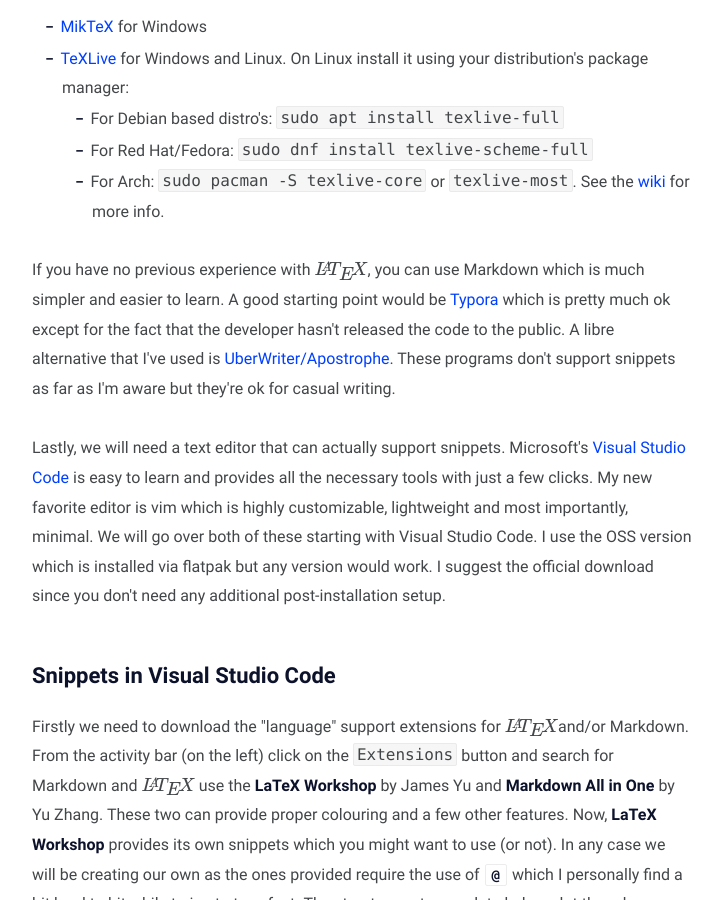
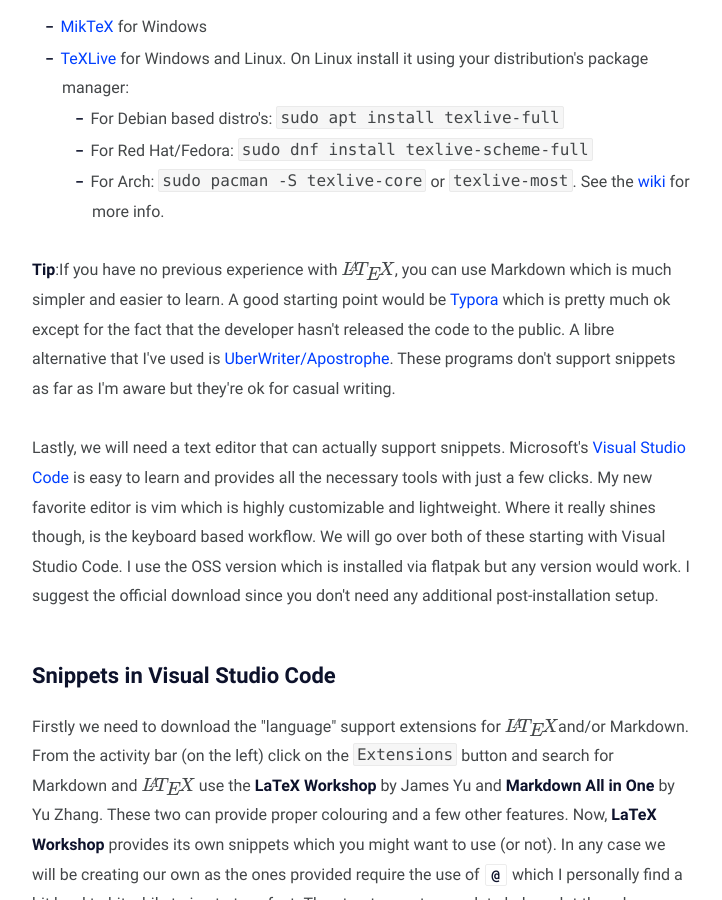
Before and after one commit to nasvt-phys117/nasvt-phys117.github.io, a Jekyll site: the page built from _posts/vim_snippets/2021-01-22-vim-snippets.md, in a window 1280 px wide and 900 px high, scrolled down 1042 px. Shown: the whole window, without its empty margins (278-1000 px from the left). Built offline with Jekyll 4.4.1, drawn with Linux system fonts in a browser that asks for light colours.

Commit message:
Changed blog post
Changed wording

```diff
--- a/_data/menus.yml
+++ b/_data/menus.yml
@@ -2,9 +2,9 @@
   url: /
   external: false
 
-#- title: archive
-#  url: /archive/
-#  external: false
+- title: archive
+  url: /archive/
+  external: false
 
 - title: about
   url: /about/
--- a/_posts/vim_snippets/2021-01-22-vim-snippets.md
+++ b/_posts/vim_snippets/2021-01-22-vim-snippets.md
@@ -20,9 +20,9 @@
         the [wiki](https://wiki.archlinux.org/index.php/TeX_Live) for
         more info.
 
-If you have no previous experience with $\LaTeX$, you can use Markdown which is much simpler and easier to learn. A good starting point would be [Typora](https://typora.io/) which is pretty much ok except for the fact that the developer hasn\'t released the code to the public. A libre alternative that I\'ve used is [UberWriter/Apostrophe](https://gitlab.gnome.org/somas/apostrophe). These programs don\'t support snippets as far as I\'m aware but they\'re ok for casual writing.
+**Tip**:If you have no previous experience with $\LaTeX$, you can use Markdown which is much simpler and easier to learn. A good starting point would be [Typora](https://typora.io/) which is pretty much ok except for the fact that the developer hasn\'t released the code to the public. A libre alternative that I\'ve used is [UberWriter/Apostrophe](https://gitlab.gnome.org/somas/apostrophe). These programs don\'t support snippets as far as I\'m aware but they\'re ok for casual writing.
 
-Lastly, we will need a text editor that can actually support snippets. Microsoft\'s [Visual Studio Code](https://code.visualstudio.com/) is easy to learn and provides all the necessary tools with just a few clicks. My new favorite editor is vim which is highly customizable, lightweight and most importantly, minimal. We will go over both of these starting with Visual Studio Code. I use the OSS version which is installed via flatpak but any version would work. I suggest the official download since you don\'t need any additional post-installation setup.
+Lastly, we will need a text editor that can actually support snippets. Microsoft\'s [Visual Studio Code](https://code.visualstudio.com/) is easy to learn and provides all the necessary tools with just a few clicks. My new favorite editor is vim which is highly customizable and lightweight. Where it really shines though, is the keyboard based workflow. We will go over both of these starting with Visual Studio Code. I use the OSS version which is installed via flatpak but any version would work. I suggest the official download since you don\'t need any additional post-installation setup.
 
 ## Snippets in Visual Studio Code
 
```
